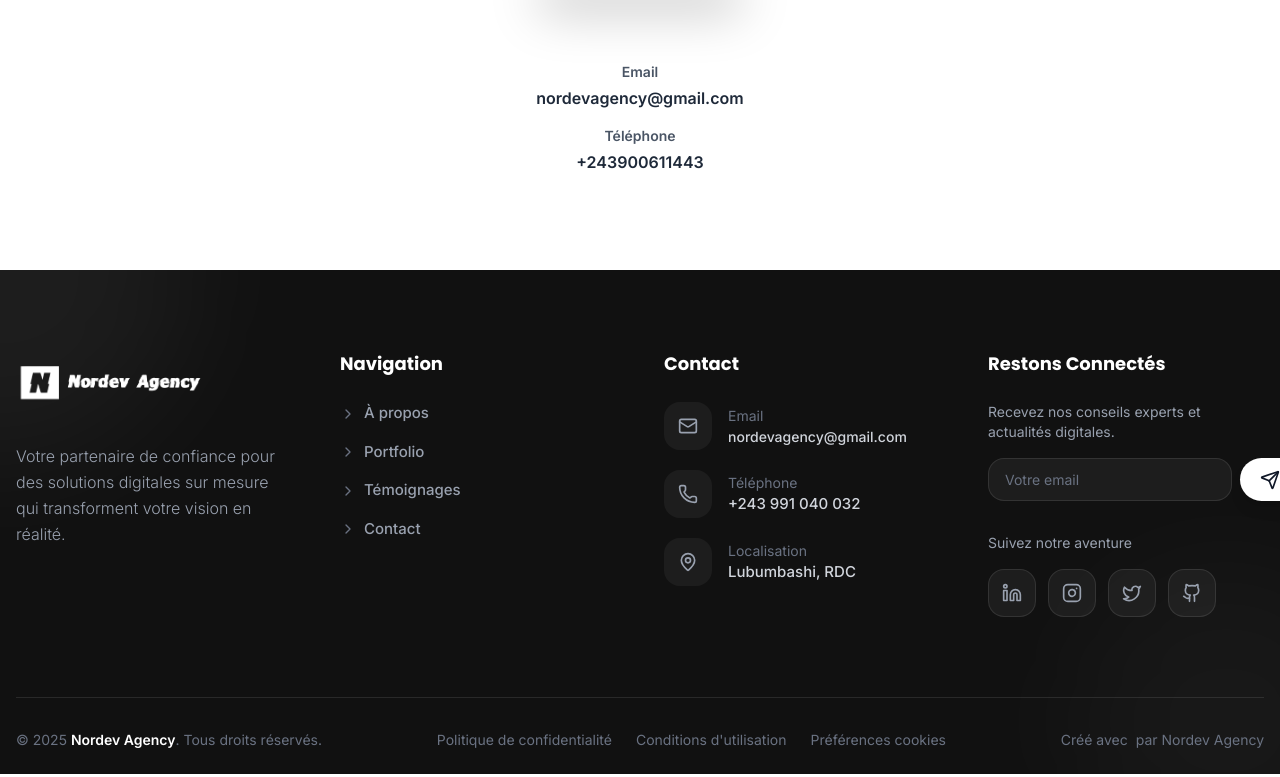
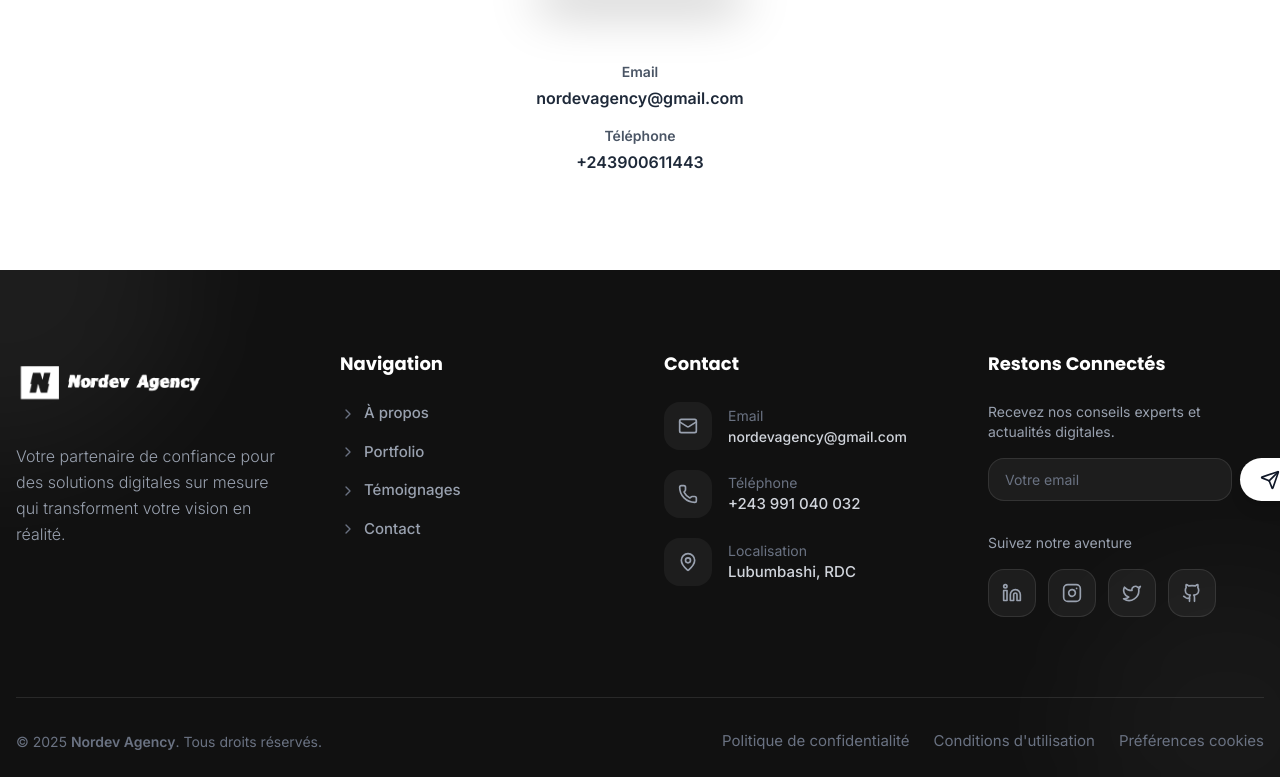
Before and after one commit to freddymk313/nordevagency, a Next.js app: page / in a window 1280 px wide. Shown: the part 4218-4995 px from the top of the page. Built offline with nearby package versions, Linux system fonts and the light colour scheme.

Commit message:
footer bas space

```diff
--- a/components/Footer.tsx
+++ b/components/Footer.tsx
@@ -191,13 +191,13 @@ const Footer = () => {
             <div className="text-center lg:text-left">
               <p className="text-gray-500 text-sm">
                 © {new Date().getFullYear()}{" "}
-                <span className="font-semibold text-white">Nordev Agency</span>.
+                <span className="font-semibold *text-white">Nordev Agency</span>.
                 Tous droits réservés.
               </p>
             </div>
 
             {/* Liens légaux */}
-            <div className="flex flex-wrap justify-center gap-6 text-sm">
+            <div className="flex flex-wrap justify-center gap-4 md:gap-6 text-[15px]">
               <Link href="/privacy" className="text-gray-500 hover:text-white transition-colors">
                 Politique de confidentialité
               </Link>
@@ -208,13 +208,6 @@ const Footer = () => {
                 Préférences cookies
               </Link>
             </div>
-
-            {/* Made with love */}
-            <div className="flex items-center gap-2 text-gray-500 text-sm">
-              <span>Créé avec</span>
-              {/* <Heart className="w-4 h-4 text-red-400 fill-current" /> */}
-              <span>par Nordev Agency</span>
-            </div>
           </div>
         </div>
       </div>
```
